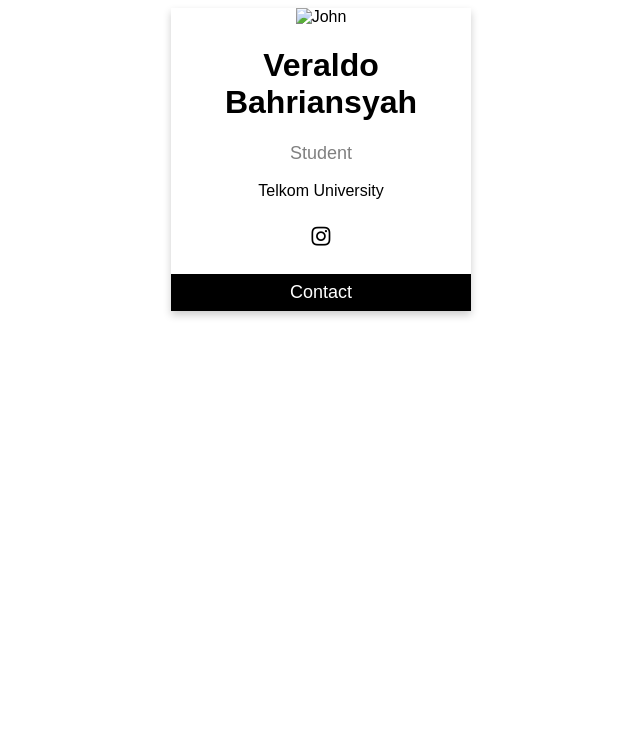
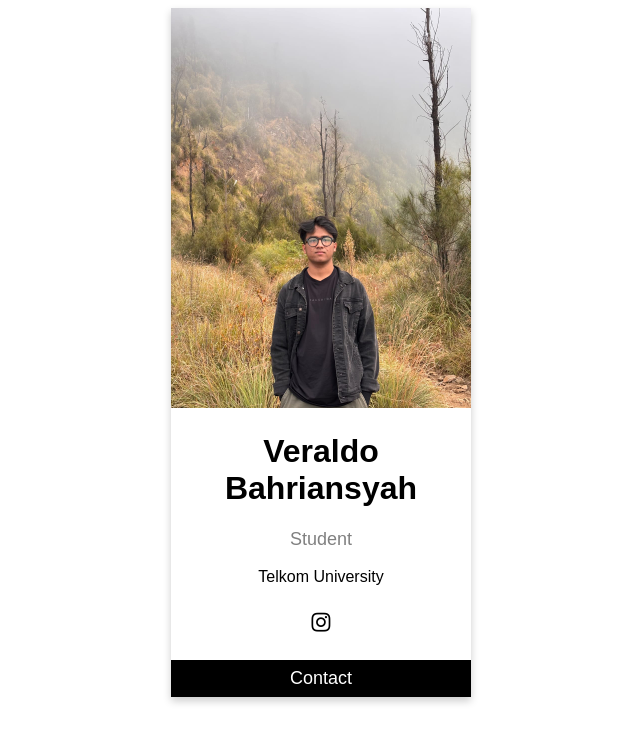
Before and after one commit to VeraldoBahriansyah/VeraldoBahriansyah.github.io, a plain HTML site: page index.html in a window 1280 px wide. Shown: the whole page, without its empty margins (319-959 px from the left). Drawn offline with Linux system fonts and the light colour scheme.

Commit message:
Update index.html

```diff
--- a/index.html
+++ b/index.html
@@ -43,7 +43,7 @@ button:hover, a:hover {
 <body>
 
 <div class="card">
-  <img FOTO DIRI VERALDO BAHRIANSYAH ="/w3images/team2.jpg" alt="John" style="width:100%">
+  <img src ="FOTO DIRI VERALDO BAHRIANSYAH.jpg" alt="John" style="width:100%">
   <h1>Veraldo Bahriansyah</h1>
   <p class="title">Student</p>
   <p>Telkom University</p>
```
